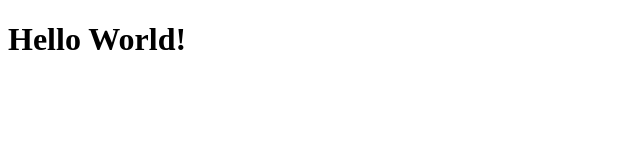
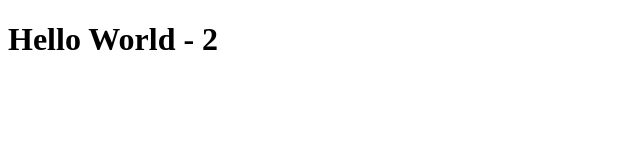
Before and after one commit to EpicApex/CI-CD-jenkins-Nginx, a plain HTML site: page index.html in a window 1280 px wide. Shown: the full height of the page, 0-640 px from the left. Drawn offline with Linux system fonts and the light colour scheme.

Commit message:
Change to - Hello World 2 - in index.html

```diff
--- a/index.html
+++ b/index.html
@@ -7,7 +7,7 @@
     </head>
 
     <body>
-        <h1>Hello World!</h1>
+        <h1>Hello World - 2</h1>
     </body>
 
 </html>
```
